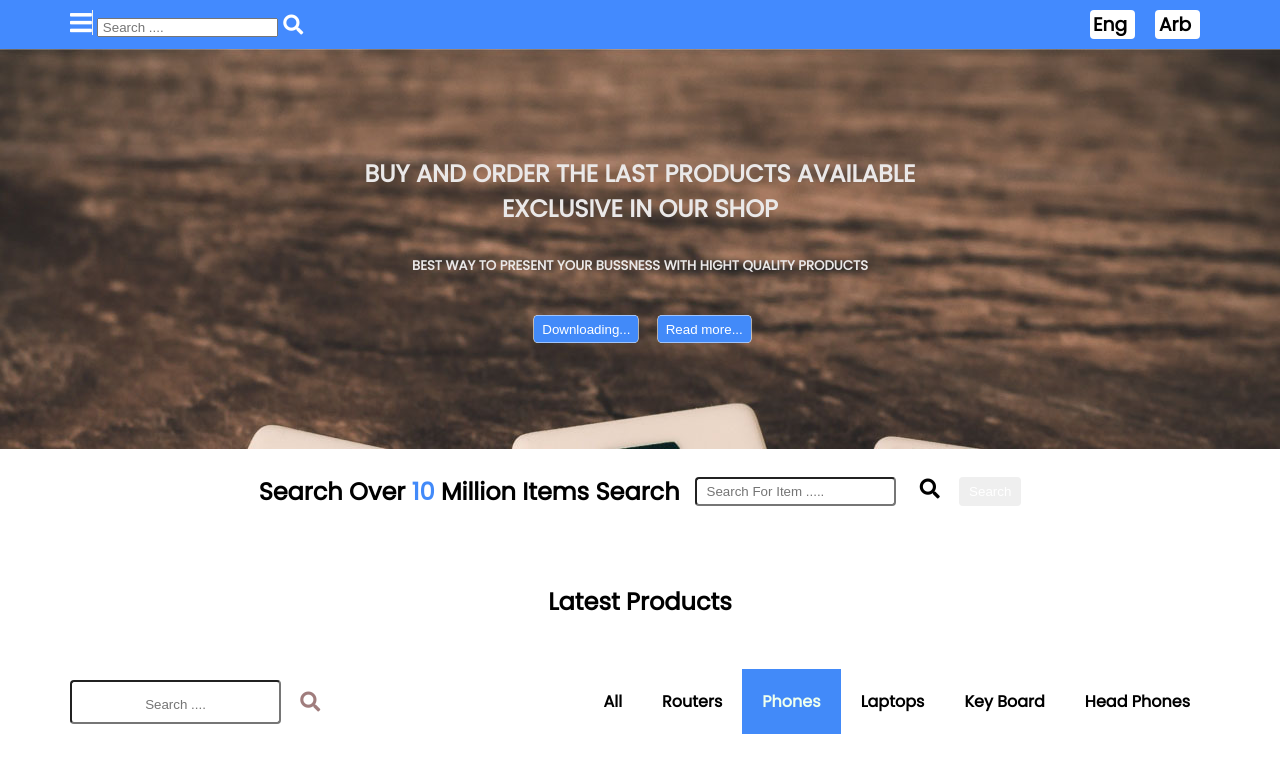
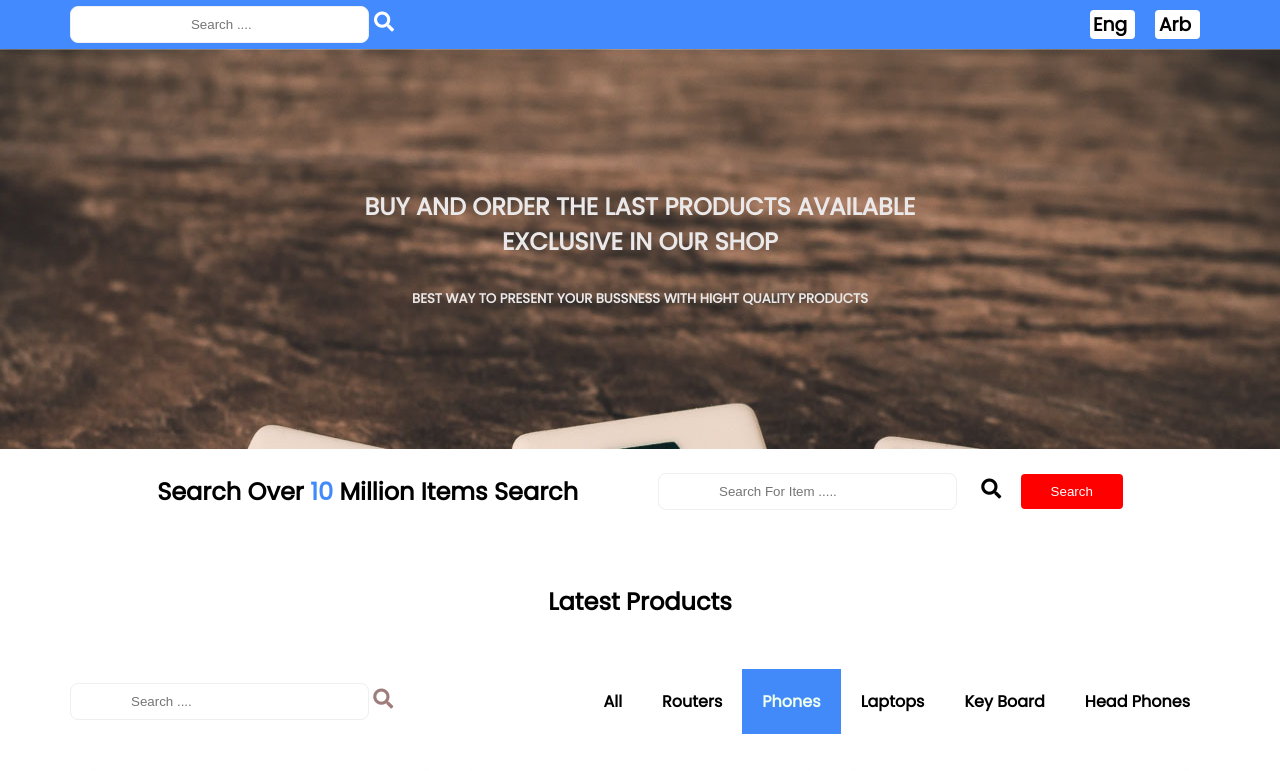
Before and after one commit to PeaceCreation/Onlineshop, a plain HTML site: page index.html in a window 1280 px wide. Shown: the top 771 px of the page. Drawn offline with Linux system fonts and the light colour scheme.

Commit message:
CSS and Index Files Updated

```diff
--- a/css/style.css
+++ b/css/style.css
@@ -8,6 +8,11 @@
     padding-left:15px;
     margin-right:auto;
     margin-left:auto;
+}
+input:focus{
+    border:none;
+    outline: none;
+    border:1px solid #efefef;
 }
 body{
     font-family: 'Poppins', sans-serif;
@@ -30,6 +35,7 @@ header{
      font-weight:bold;
      border-right:1px solid #efefef;
      color:#FFF;
+     display: none;
 }
 .toggle-menu  .form .fa-search{
     color:#FFF;
@@ -37,14 +43,26 @@ header{
     margin-left:5px;
 
 }
-
+/* .toggle-menu  .form .fa-bars::before{
+    content: "";
+    position: absolute;
+    top:0;
+    left:0;
+    height: 2px;
+    border-style: solid;
+    border-width:10px;
+    border-color: red blue orange red;
 } */
 .toggle-menu .form input{
      text-align: center;
-     padding-top:10px;
-     border-radius:4px;
+    border:none;
+    padding-top:10px;
+    padding-bottom: 10px;
+    padding-right: 60px;
+    padding-left: 60px;
+    border:1px solid #efefef;
+    border-radius: 8px;
 }
-
 .toggle-menu .langauges{
     display: flex;
 }
@@ -62,6 +80,8 @@ header{
     height: 50vh;
     background-image: url('../imags/bg.jpg');
     position: relative;
+    background-repeat: no-repeat;
+    background-size: cover;
 }
 
 @media(max-width:575px){
@@ -129,6 +149,7 @@ header{
     display: flex;
     align-items: center;
     justify-content: center;
+    gap:20px;
 }
 @media(max-width:575px){
     .part{
@@ -170,6 +191,9 @@ header{
    padding-top:10px;
    padding-bottom:10px;
 
+
+
+    padding-right:60px;
 }
 .part h2 span{
     color:#428AF9;
@@ -179,12 +203,18 @@ header{
     font-size:20px;
 }
 .part  input{
-    padding-left:10px;
-    padding-right: 10px;
-    padding-top:5px;
-    padding-bottom:5px;
-    border-radius:4px;
-    margin-left:15px;
+  border:none;
+  padding-top:10px;
+  padding-bottom: 10px;
+  padding-right: 60px;
+  padding-left: 60px;
+  border:1px solid #efefef;
+  border-radius: 8px;
+}
+.part input:focus{
+    border:none;
+    outline: none;
+    border:1px solid #efefef;
 }
 
 @media(max-width:575px){
@@ -209,6 +239,15 @@ header{
     color:#fff;
     border-radius:4px;
     margin-left: 15px;
+    border: none;
+    padding-right: 30px;
+    padding-left: 30px;
+    padding-top: 10px;
+    padding-bottom: 10px;
+    color: #fff;
+    border-radius: 4px;
+    margin-left: 15px;
+    background: red;
 }
 /*  End Navigation */
 
@@ -262,13 +301,18 @@ nav .contents{
 }
 
 .contents .data input{
-    padding-right:15px;
-    padding-left:15px;
-    padding-top:15px;
-    padding-bottom:10px;
-    margin-right:15px;
-    border-radius: 4px;
-    text-align:center;
+border:none;
+  padding-top:10px;
+  padding-bottom: 10px;
+  padding-right: 60px;
+  padding-left: 60px;
+  border:1px solid #efefef;
+  border-radius: 8px;
+}
+.data input:focus{
+    border:none;
+    outline: none;
+    border:1px solid #efefef;
 }
 @media(max-width:767px){
     .contents .data input{
@@ -324,9 +368,8 @@ nav .contents{
     }
 
     .product .card{
-        padding-top:20px;
-        padding-bottom:20px;
-        /* background-color:#fff; */
+        box-shadow:  0 0 1.3px 1.5px #aec1d757;
+        border-radius: 6px;
     }
     .product .card .card-img{
         position: relative;
@@ -352,9 +395,9 @@ nav .contents{
         width:100%;
     }
     .product .card:hover{
-
-        box-shadow: 3px 3px 4px 1.8px #dad6d6;
+        box-shadow: 0 0 1.3px 1.5px #dad6d6;
         transition: all .4s;
+        border-radius: 6px;
     }
 
     .product .card .card-body{
--- a/index.html
+++ b/index.html
@@ -39,10 +39,6 @@
             <div class="title">
                 <h1>BUY AND ORDER THE LAST PRODUCTS AVAILABLE EXCLUSIVE IN OUR SHOP</h1>
                 <h5> BEST WAY TO PRESENT YOUR BUSSNESS WITH HIGHT QUALITY PRODUCTS</h5>
-                <div class="btns">
-                    <button> Downloading...</button>
-                    <button> Read more...</button>
-                </div>
             </div>
            </div>
         </section>
```
